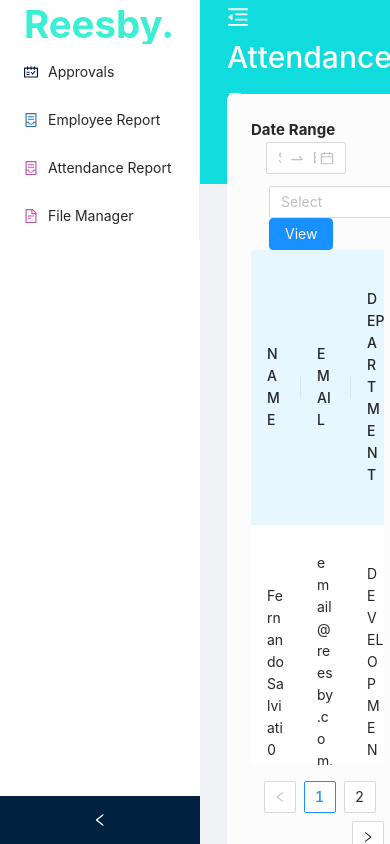
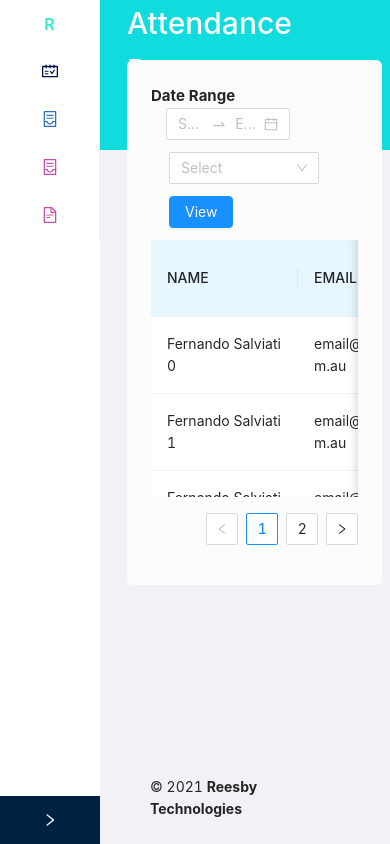
Before and after one commit to fsalviati/Dashboard-Layout---React-Ant-Framework, a React (Create React App) app: page /attendance-report in a window 390 px wide. Built offline with nearby package versions, Linux system fonts and the light colour scheme.

Commit message:
Add files via upload

```diff
--- a/src/App.css
+++ b/src/App.css
@@ -15,6 +15,7 @@
 
 .sider{
   background: rgb(255, 255, 255);
+  transition:  0.3s;
 }
 
 .header{
@@ -107,3 +108,14 @@
 thead > tr > th {
   background-color: #e6f7ff !important;
 }
+
+@media (max-width: 540px) {
+  .container-layout-content
+  {
+    width: 88%;
+  }
+  .breadcrumb-section
+  {
+    display: none;
+  }
+}
--- a/src/App.js
+++ b/src/App.js
@@ -1,4 +1,4 @@
-import React, { useState } from 'react';
+import React, { useState, useEffect } from 'react';
 import {
   BrowserRouter as Router,
   Switch,
@@ -21,10 +21,17 @@
 
 const { Footer, Sider, Content } = Layout;
 
+function App() {
+  const [isMenuOpen, setIsMenuOpen] = useState(true);
+  const [width, setWidth] = useState(window.innerWidth);
 
-function App() {
-  const [isMenuOpen, setIsMenuOpen] = useState(false);
-
+  useEffect(() => {
+    const handleResize = () => setWidth(window.innerWidth);
+    window.addEventListener("resize", handleResize);
+    if (width <= 540) {
+      setIsMenuOpen(false)
+    }
+  });
 
   return (
     <Router>
@@ -33,7 +40,8 @@
           <Layout>
 
             {/* Navbar Section */}
-            <Sider className='sider' breakpoint="sm" collapsedWidth="100" collapsible collapsed={isMenuOpen} >
+            <Sider className='sider' breakpoint="sm" collapsedWidth="100" collapsible collapsed={!isMenuOpen}
+            >
               <Menu
                 mode="inline"
               >
@@ -60,9 +68,9 @@
               <Content>
                 <Breadcrumb className='breadcrumb-section'>
                   {isMenuOpen ? (
+                    <MenuFoldOutlined style={{ fontSize: '22px', color: 'white' }} onClick={() => { setIsMenuOpen(!isMenuOpen) }} />
+                  ) : (
                     <MenuUnfoldOutlined style={{ fontSize: '22px', color: 'white' }} onClick={() => { setIsMenuOpen(!isMenuOpen) }} />
-                  ) : (
-                    <MenuFoldOutlined style={{ fontSize: '22px', color: 'white' }} onClick={() => { setIsMenuOpen(!isMenuOpen) }} />
                   )}
                 </Breadcrumb>
 
--- a/src/components/Approvals.js
+++ b/src/components/Approvals.js
@@ -14,28 +14,32 @@
             title: 'EMAIL',
             dataIndex: 'email',
             width: 70,
+
         },
         {
             title: 'DEPARTMENT',
             dataIndex: 'department',
             width: 50,
+
         },
         {
             dataIndex: '',
             key: 'x',
             width: 30,
+
             render: () => <Button type="primary" className='button-approve-approval-component' style={{ border: 'none', borderRadius: 4 }}>Approve</Button>,
         },
         {
             dataIndex: '',
             key: 'x',
             width: 50,
+
             render: () => <Button type="primary" danger style={{ borderRadius: 4 }}>Reject</Button>,
         }
     ];
 
     const data = [];
-    for (let i = 0; i < 100; i++) {
+    for (let i = 0; i < 25; i++) {
         data.push({
             key: i,
             name: `Fernando Salviati ${i}`,
@@ -46,7 +50,7 @@
     return (
         <div>
             <h1 style={{ fontSize: '22px' }}> Account Approvals</h1>
-            <Table columns={columns} dataSource={data} pagination={{ pageSize: 50 }} scroll={{ y: 240 }} />
+            <Table columns={columns} dataSource={data} pagination={{ pageSize: 20 }} scroll={{ x: 1000, y: 250 }} />
 
         </div>
     )
--- a/src/components/AttendanceReport.js
+++ b/src/components/AttendanceReport.js
@@ -48,7 +48,7 @@
     ];
 
     const data = [];
-    for (let i = 0; i < 100; i++) {
+    for (let i = 0; i < 25; i++) {
         data.push({
             key: i,
             name: `Fernando Salviati ${i}`,
@@ -70,9 +70,9 @@
                     <Option value="HR">HR</Option>
                     <Option value="DATA SCIENCE">DATA SCIENCE</Option>
                 </Select>
-                <Button type="primary" style={{ marginLeft: 18, borderRadius: 4 }}>View</Button>
+                <Button type="primary" style={{ marginTop: 12, marginBottom: 12, marginLeft: 18, borderRadius: 4 }}>View</Button>
             </div>
-            <Table columns={columns} dataSource={data} pagination={{ pageSize: 50 }} scroll={{ y: 240 }} />
+            <Table columns={columns} dataSource={data} pagination={{ pageSize: 20 }} scroll={{ x: 1000, y: 180 }} />
         </div >
     )
 }
--- a/src/components/EmployeeReport.js
+++ b/src/components/EmployeeReport.js
@@ -36,7 +36,7 @@
     ];
 
     const data = [];
-    for (let i = 0; i < 100; i++) {
+    for (let i = 0; i < 25; i++) {
         data.push({
             key: i,
             name: `Fernando Salviati ${i}`,
@@ -51,9 +51,9 @@
         <div>
             <div>
                 <Input placeholder="Enter Name or Email" style={{ width: 220, marginBottom: 12, marginRight: 18 }} />
-                <Button type="primary" style={{ borderRadius: 4 }}>Search</Button>
+                <Button type="primary" style={{ borderRadius: 4, marginBottom: 12 }}>Search</Button>
             </div>
-            <Table columns={columns} dataSource={data} pagination={{ pageSize: 50 }} scroll={{ y: 240 }} />
+            <Table columns={columns} dataSource={data} pagination={{ pageSize: 20 }} scroll={{ x: 1000, y: 250 }} />
         </div>
     )
 }
--- a/src/components/FileManager.js
+++ b/src/components/FileManager.js
@@ -27,7 +27,7 @@
                 <label style={{ fontSize: 15, fontWeight: 'bold' }}><button className='button-file-manager-component'>Choose File</button> No File Chosen</label>
                 <button className='button-file-manager-component'>Upload</button>
             </div>
-            <Table columns={columns} dataSource={data} pagination={{ pageSize: 50 }} scroll={{ y: 240 }} />
+            <Table columns={columns} dataSource={data} pagination={{ pageSize: 20 }} scroll={{ x: 700, y: 250 }} />
         </div>
     )
 }
```
Also changed, not shown: public/index.html (+4 -27 lines).
